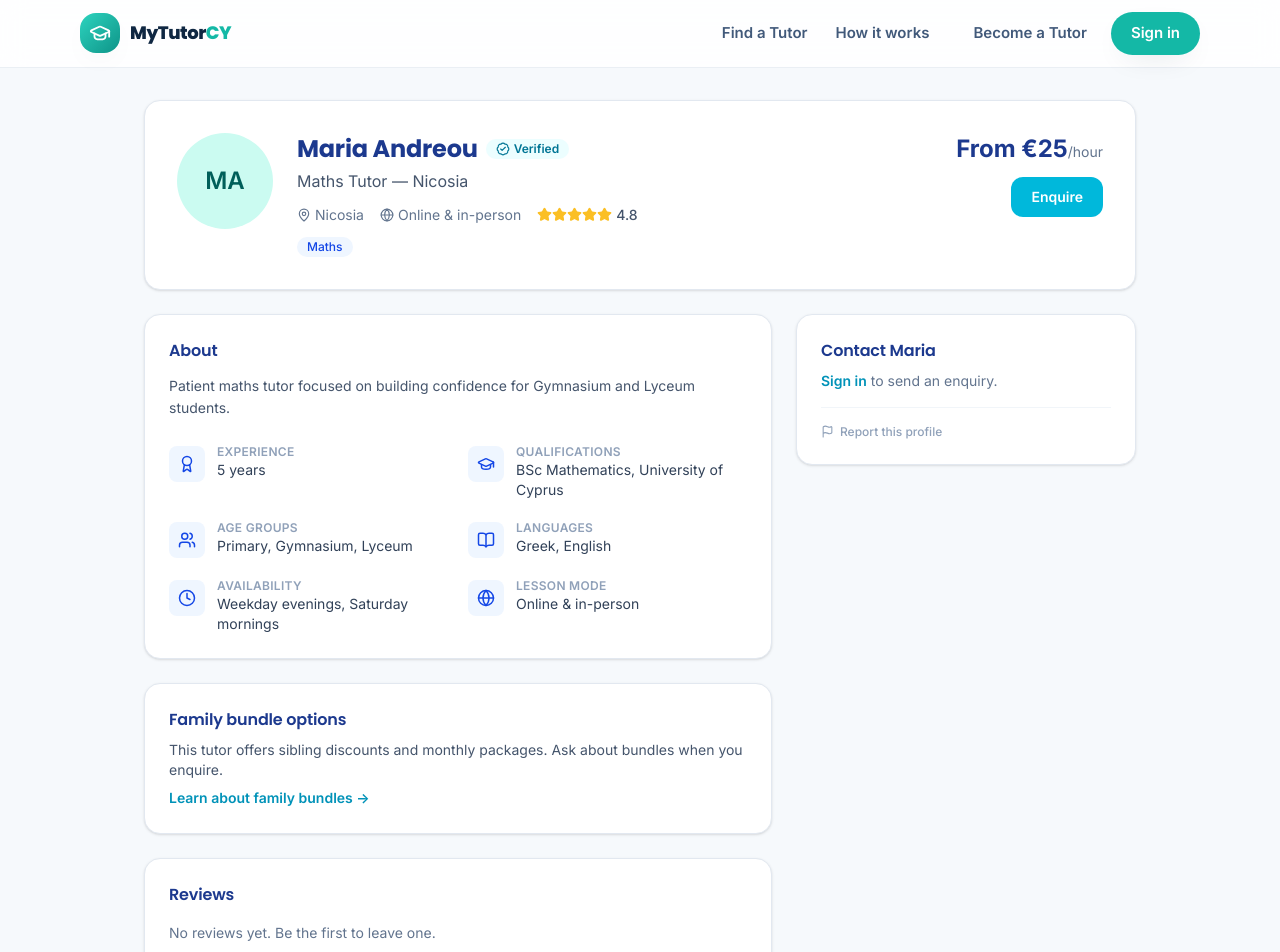
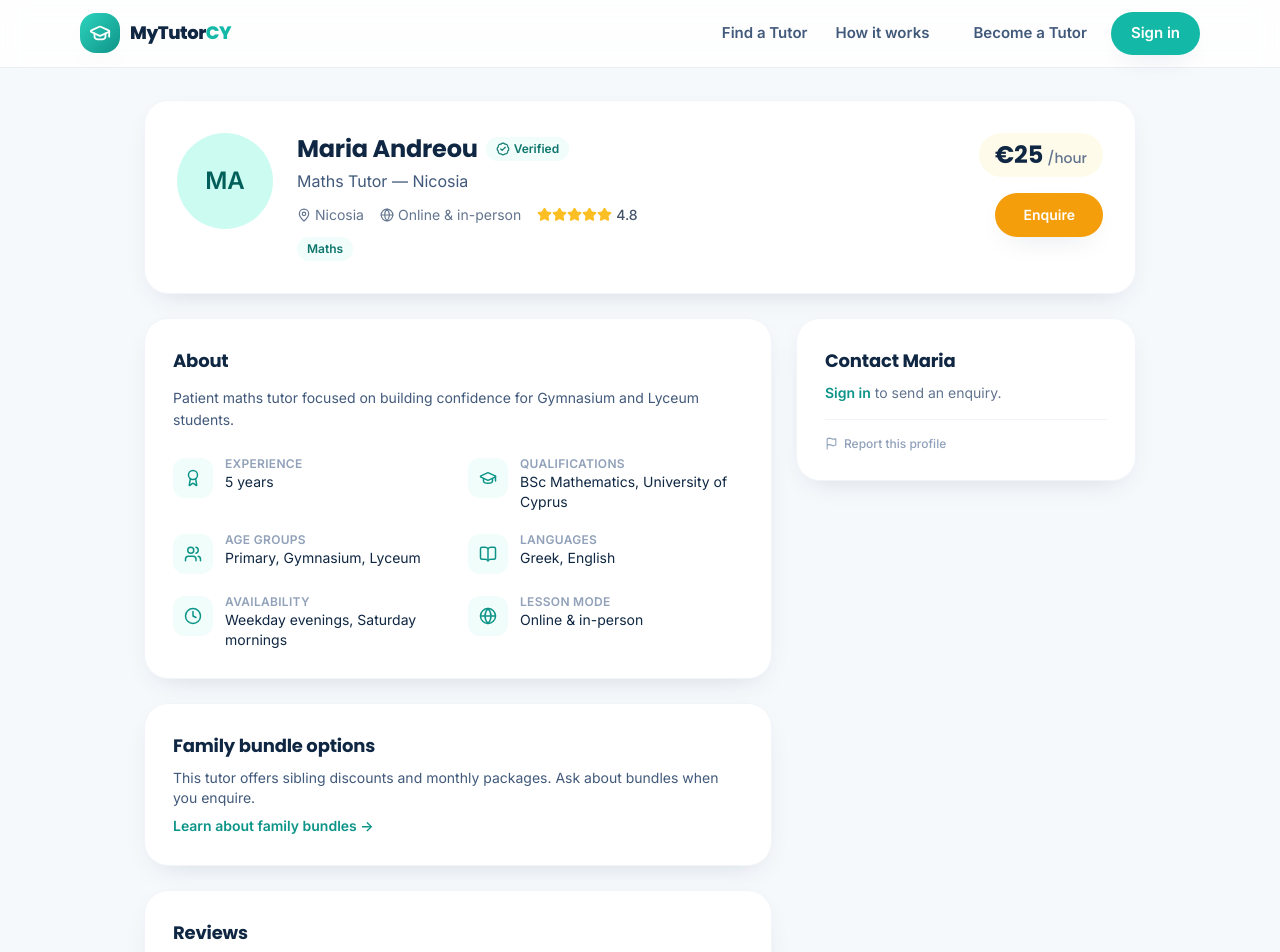
Before and after one commit to geopadev/mytutorcy, a React (Vite) app: page /#/tutor/demo-tutor in a window 1280 px wide. Shown: the top 952 px of the page. Built offline with nearby package versions, Linux system fonts and the light colour scheme.

Commit message:
restyle tutor profile with friendlier cards and big enquire cta

```diff
--- a/src/pages/TutorProfile.tsx
+++ b/src/pages/TutorProfile.tsx
@@ -17,12 +17,12 @@ import ReviewList from '../components/ReviewList'
 function DetailRow({ icon: Icon, label, children }: { icon: typeof Award; label: string; children: React.ReactNode }) {
   return (
     <div className="flex gap-3">
-      <span className="mt-0.5 grid h-9 w-9 shrink-0 place-items-center rounded-lg bg-blue-50 text-blue-700">
+      <span className="mt-0.5 grid h-10 w-10 shrink-0 place-items-center rounded-xl bg-brand-50 text-brand-600">
         <Icon size={18} />
       </span>
       <div>
         <p className="text-xs font-semibold uppercase tracking-wide text-slate-400">{label}</p>
-        <p className="text-sm text-slate-700">{children}</p>
+        <p className="text-sm text-ink">{children}</p>
       </div>
     </div>
   )
@@ -106,8 +106,8 @@ export default function TutorProfile() {
   if (!tutor) {
     return (
       <div className="mx-auto max-w-5xl px-4 py-20 text-center">
-        <h1 className="text-xl font-bold text-blue-900">Tutor not found</h1>
-        <Link to="/find" className="mt-3 inline-block font-semibold text-cyan-600 hover:underline">
+        <h1 className="font-display text-xl font-bold text-ink">Tutor not found</h1>
+        <Link to="/find" className="mt-3 inline-block font-semibold text-brand-600 hover:underline">
           ← Back to search
         </Link>
       </div>
@@ -117,19 +117,19 @@ export default function TutorProfile() {
   return (
     <div className="mx-auto max-w-5xl px-4 py-8">
       {/* Header */}
-      <div className="rounded-2xl border border-slate-200 bg-white p-6 shadow-sm sm:p-8">
+      <div className="rounded-3xl border border-slate-100 bg-white p-6 shadow-soft sm:p-8">
         <div className="flex flex-col gap-6 sm:flex-row sm:items-start">
           <Avatar name={tutor.fullName} photoUrl={tutor.photoUrl} size="lg" />
           <div className="flex-1">
             <div className="flex flex-wrap items-center gap-2">
-              <h1 className="text-2xl font-bold text-blue-900">{tutor.fullName}</h1>
+              <h1 className="font-display text-2xl font-bold text-ink">{tutor.fullName}</h1>
               {tutor.verified && (
-                <span className="inline-flex items-center gap-1 rounded-full bg-cyan-50 px-2.5 py-0.5 text-xs font-semibold text-cyan-700">
+                <span className="inline-flex items-center gap-1 rounded-full bg-brand-50 px-2.5 py-1 text-xs font-semibold text-brand-700">
                   <BadgeCheck size={14} /> Verified
                 </span>
               )}
             </div>
-            <p className="mt-1 text-slate-600">{tutor.headline}</p>
+            <p className="mt-1 text-ink-soft">{tutor.headline}</p>
             <div className="mt-3 flex flex-wrap items-center gap-x-4 gap-y-1 text-sm text-slate-500">
               <span className="flex items-center gap-1">
                 <MapPin size={14} /> {tutor.city}
@@ -141,7 +141,7 @@ export default function TutorProfile() {
             </div>
             <div className="mt-3 flex flex-wrap gap-1.5">
               {tutor.subjects.map((s) => (
-                <span key={s} className="rounded-full bg-blue-50 px-2.5 py-0.5 text-xs font-medium text-blue-700">
+                <span key={s} className="rounded-full bg-brand-50 px-2.5 py-1 text-xs font-semibold text-brand-700">
                   {s}
                 </span>
               ))}
@@ -149,15 +149,15 @@ export default function TutorProfile() {
           </div>
 
           <div className="sm:text-right">
-            <p className="text-2xl font-bold text-blue-900">
-              From €{tutor.hourlyPriceEur}
-              <span className="text-sm font-normal text-slate-500">/hour</span>
-            </p>
+            <span className="inline-flex items-baseline gap-1 rounded-full bg-accent-50 px-4 py-1.5 font-display text-2xl font-bold text-ink">
+              €{tutor.hourlyPriceEur}
+              <span className="text-sm font-medium text-slate-500">/hour</span>
+            </span>
             {!isOwner && (
-              <div className="mt-3 flex gap-2 sm:justify-end">
+              <div className="mt-4 flex gap-2 sm:justify-end">
                 <a
                   href="#enquire"
-                  className="rounded-xl bg-cyan-500 px-5 py-2.5 text-sm font-semibold text-white transition hover:bg-cyan-600"
+                  className="rounded-full bg-accent-500 px-7 py-3 text-sm font-semibold text-white shadow-soft transition hover:bg-accent-600"
                 >
                   Enquire
                 </a>
@@ -166,7 +166,7 @@ export default function TutorProfile() {
                     type="button"
                     onClick={onToggleFav}
                     aria-label={fav ? 'Remove from favourites' : 'Save to favourites'}
-                    className="rounded-xl border border-slate-200 p-2.5 text-slate-500 transition hover:border-rose-200 hover:text-rose-500"
+                    className="grid h-12 w-12 place-items-center rounded-full border border-slate-200 text-slate-500 transition hover:border-rose-200 hover:bg-rose-50 hover:text-rose-500"
                   >
                     <Heart size={18} className={fav ? 'fill-rose-500 text-rose-500' : ''} />
                   </button>
@@ -177,7 +177,7 @@ export default function TutorProfile() {
         </div>
 
         {isOwner && (
-          <div className="mt-6 flex items-center gap-2 rounded-xl bg-amber-50 px-4 py-3 text-sm text-amber-800">
+          <div className="mt-6 flex items-center gap-2 rounded-2xl bg-accent-50 px-4 py-3 text-sm text-accent-700">
             <Sparkles size={16} /> This is your public profile. Manage enquiries from your{' '}
             <Link to="/account" className="font-semibold underline">
               account
@@ -190,9 +190,9 @@ export default function TutorProfile() {
       <div className="mt-6 grid gap-6 lg:grid-cols-[1fr_340px]">
         {/* Left: about + details + reviews */}
         <div className="space-y-6">
-          <section className="rounded-2xl border border-slate-200 bg-white p-6 shadow-sm">
-            <h2 className="font-semibold text-blue-900">About</h2>
-            <p className="mt-3 text-sm leading-relaxed text-slate-600">{tutor.bio}</p>
+          <section className="rounded-3xl border border-slate-100 bg-white p-6 shadow-soft sm:p-7">
+            <h2 className="font-display text-lg font-bold text-ink">About</h2>
+            <p className="mt-3 text-sm leading-relaxed text-ink-soft">{tutor.bio}</p>
 
             <div className="mt-6 grid gap-5 sm:grid-cols-2">
               <DetailRow icon={Award} label="Experience">
@@ -217,19 +217,19 @@ export default function TutorProfile() {
           </section>
 
           {/* Family bundles (display only) */}
-          <section className="rounded-2xl border border-slate-200 bg-white p-6 shadow-sm">
-            <h2 className="font-semibold text-blue-900">Family bundle options</h2>
-            <p className="mt-2 text-sm text-slate-600">
+          <section className="rounded-3xl border border-slate-100 bg-white p-6 shadow-soft sm:p-7">
+            <h2 className="font-display text-lg font-bold text-ink">Family bundle options</h2>
+            <p className="mt-2 text-sm text-ink-soft">
               This tutor offers sibling discounts and monthly packages. Ask about bundles when you enquire.
             </p>
-            <Link to="/family-bundles" className="mt-2 inline-block text-sm font-semibold text-cyan-600 hover:underline">
+            <Link to="/family-bundles" className="mt-2 inline-block text-sm font-semibold text-brand-600 hover:underline">
               Learn about family bundles →
             </Link>
           </section>
 
           {/* Reviews */}
-          <section className="rounded-2xl border border-slate-200 bg-white p-6 shadow-sm">
-            <h2 className="font-semibold text-blue-900">
+          <section className="rounded-3xl border border-slate-100 bg-white p-6 shadow-soft sm:p-7">
+            <h2 className="font-display text-lg font-bold text-ink">
               Reviews {reviews.length > 0 && <span className="text-slate-400">({reviews.length})</span>}
             </h2>
             <div className="mt-4">
@@ -238,7 +238,7 @@ export default function TutorProfile() {
 
             {isParent && !isOwner && (
               <form onSubmit={onReview} className="mt-6 border-t border-slate-100 pt-5">
-                <p className="mb-2 text-sm font-medium text-slate-700">Leave a review</p>
+                <p className="mb-2 text-sm font-semibold text-ink">Leave a review</p>
                 <StarRating value={reviewRating} onChange={setReviewRating} size={22} />
                 <textarea
                   required
@@ -246,12 +246,12 @@ export default function TutorProfile() {
                   onChange={(e) => setReviewComment(e.target.value)}
                   placeholder="Share your experience with this tutor…"
                   rows={3}
-                  className="mt-2 w-full rounded-xl border border-slate-200 px-3 py-2 text-sm outline-none focus:border-cyan-400 focus:ring-2 focus:ring-cyan-100"
+                  className="mt-2 w-full rounded-xl border border-slate-200 px-3 py-2 text-sm outline-none transition focus:border-brand-400 focus:ring-2 focus:ring-brand-100"
                 />
                 <button
                   type="submit"
                   disabled={submittingReview}
-                  className="mt-2 rounded-xl bg-blue-900 px-4 py-2 text-sm font-semibold text-white transition hover:bg-blue-800 disabled:opacity-60"
+                  className="mt-3 rounded-full bg-ink px-5 py-2.5 text-sm font-semibold text-white transition hover:bg-brand-600 disabled:opacity-60"
                 >
                   {submittingReview ? 'Posting…' : 'Post review'}
                 </button>
@@ -259,7 +259,7 @@ export default function TutorProfile() {
             )}
             {!user && (
               <p className="mt-4 text-sm text-slate-500">
-                <Link to="/signin" className="font-semibold text-cyan-600 hover:underline">
+                <Link to="/signin" className="font-semibold text-brand-600 hover:underline">
                   Sign in
                 </Link>{' '}
                 as a parent to leave a review.
@@ -270,20 +270,20 @@ export default function TutorProfile() {
 
         {/* Right: enquire + report */}
         <aside className="space-y-6">
-          <section id="enquire" className="rounded-2xl border border-slate-200 bg-white p-6 shadow-sm lg:sticky lg:top-20">
-            <h2 className="font-semibold text-blue-900">Contact {tutor.fullName.split(' ')[0]}</h2>
+          <section id="enquire" className="rounded-3xl border border-slate-100 bg-white p-6 shadow-soft sm:p-7 lg:sticky lg:top-24">
+            <h2 className="font-display text-lg font-bold text-ink">Contact {tutor.fullName.split(' ')[0]}</h2>
 
             {isOwner ? (
               <p className="mt-2 text-sm text-slate-500">You can't enquire to your own profile.</p>
             ) : !user ? (
               <p className="mt-2 text-sm text-slate-500">
-                <Link to="/signin" className="font-semibold text-cyan-600 hover:underline">
+                <Link to="/signin" className="font-semibold text-brand-600 hover:underline">
                   Sign in
                 </Link>{' '}
                 to send an enquiry.
               </p>
             ) : enquirySent ? (
-              <div className="mt-3 flex items-start gap-2 rounded-xl bg-green-50 p-3 text-sm text-green-800">
+              <div className="mt-3 flex items-start gap-2 rounded-2xl bg-emerald-50 p-3.5 text-sm text-emerald-800">
                 <CheckCircle2 size={18} className="mt-0.5 shrink-0" />
                 <span>Enquiry sent! The tutor will see it on their account.</span>
               </div>
@@ -295,12 +295,12 @@ export default function TutorProfile() {
                   onChange={(e) => setMessage(e.target.value)}
                   placeholder={`Hi ${tutor.fullName.split(' ')[0]}, I'm looking for help with…`}
                   rows={4}
-                  className="w-full rounded-xl border border-slate-200 px-3 py-2 text-sm outline-none focus:border-cyan-400 focus:ring-2 focus:ring-cyan-100"
+                  className="w-full rounded-xl border border-slate-200 px-3 py-2 text-sm outline-none transition focus:border-brand-400 focus:ring-2 focus:ring-brand-100"
                 />
                 <button
                   type="submit"
                   disabled={sending}
-                  className="mt-2 flex w-full items-center justify-center gap-2 rounded-xl bg-cyan-500 px-4 py-2.5 text-sm font-semibold text-white transition hover:bg-cyan-600 disabled:opacity-60"
+                  className="mt-3 flex w-full items-center justify-center gap-2 rounded-full bg-accent-500 px-4 py-3 text-sm font-semibold text-white shadow-soft transition hover:bg-accent-600 disabled:opacity-60"
                 >
                   <Send size={16} /> {sending ? 'Sending…' : 'Send enquiry'}
                 </button>
```
